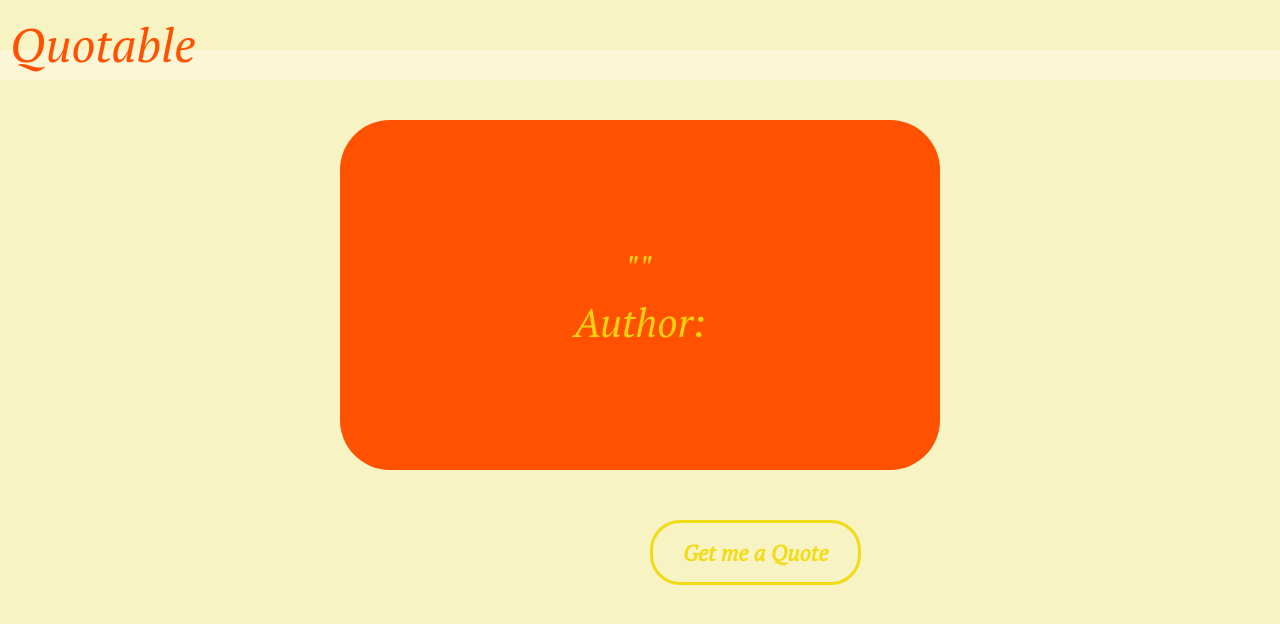
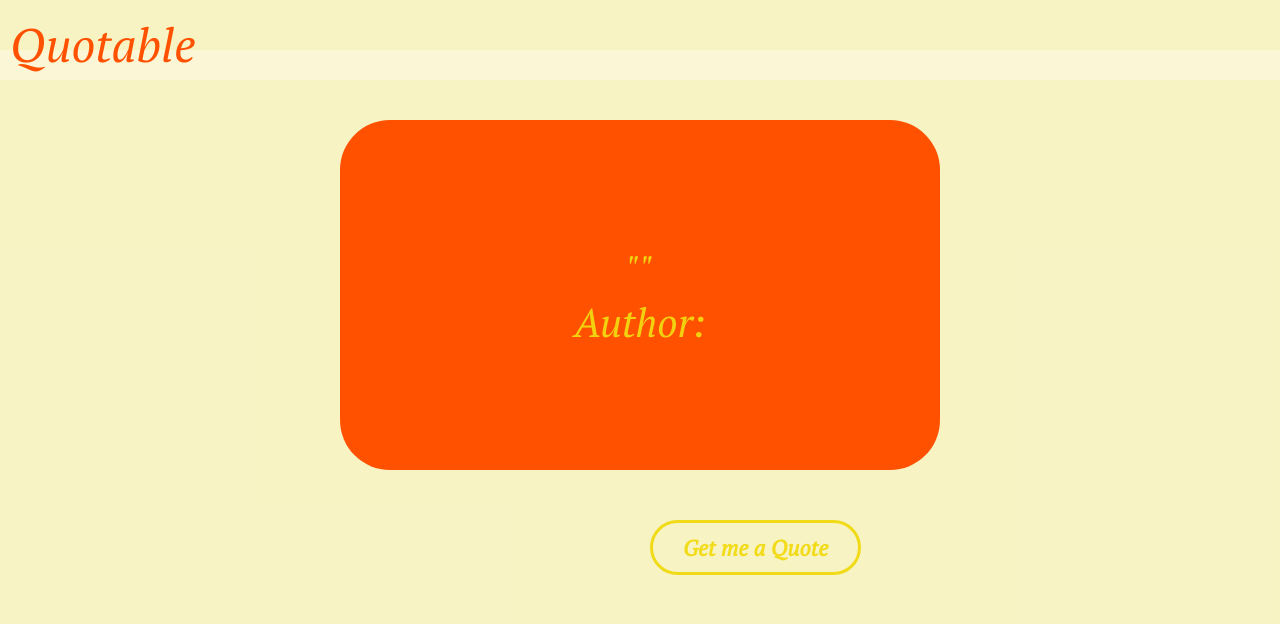
Before and after one commit to Esiyankey/QuoteGenerator, a React (Vite) app: page / in a window 1280 px wide. Shown: the top 624 px of the page. Built offline with nearby package versions, Linux system fonts and the light colour scheme.

Commit message:
fix:fix a bug

```diff
--- a/src/App.css
+++ b/src/App.css
@@ -23,7 +23,7 @@
   /* gap: 10px; */
 }
 .btn {
-  padding: 15px 30px;
+  padding: 10px 30px;
   position: relative;
   bottom: 25px;
   background: none;
```
